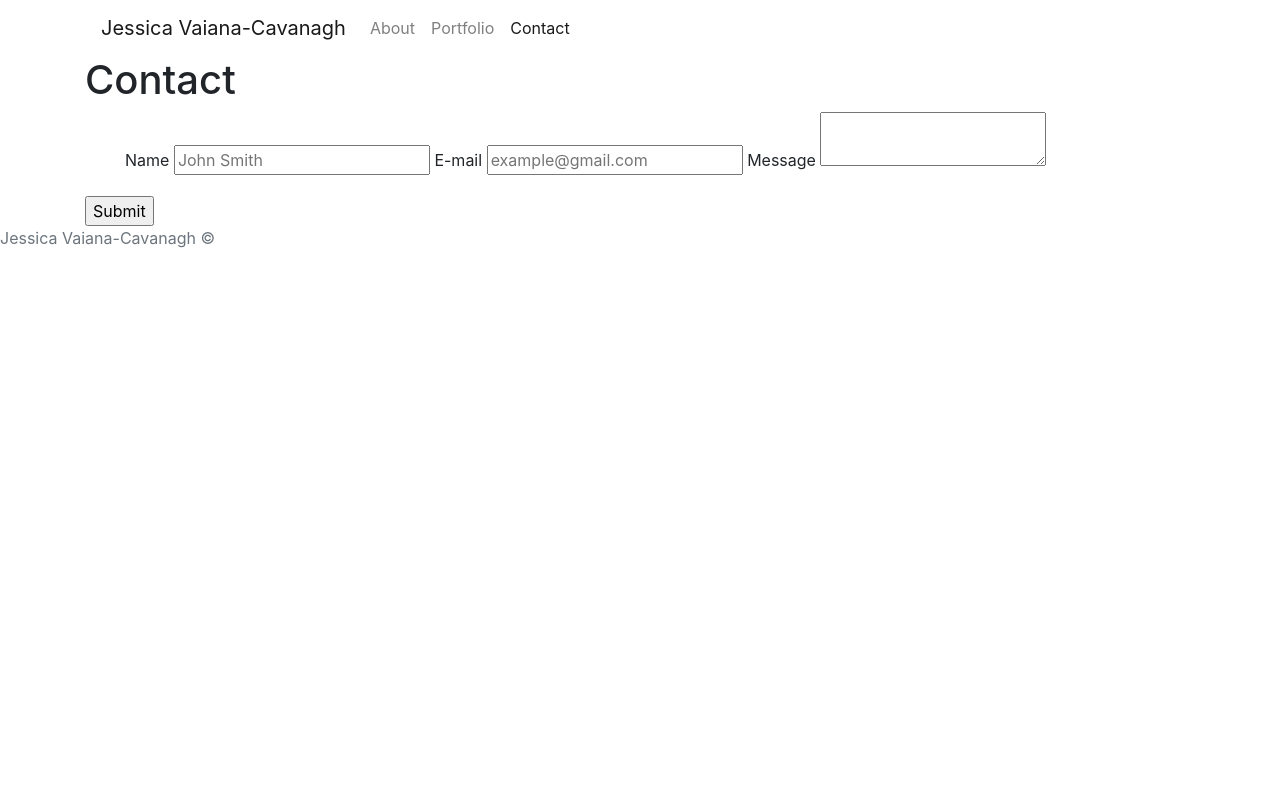
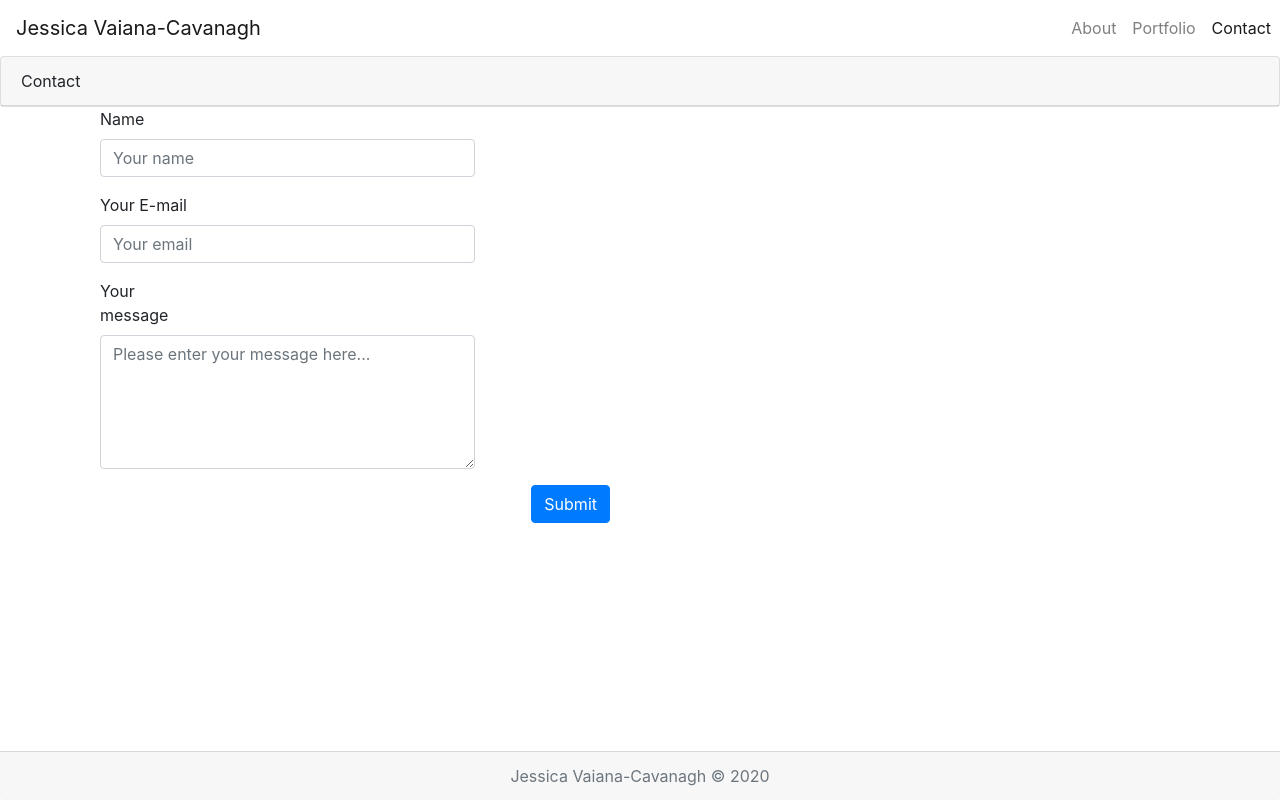
Before and after one commit to jessicavc/Bootstrap-Portfolio, a plain HTML site: page contact.html in a window 1280 px wide. Drawn offline with nearby package versions, Linux system fonts and the light colour scheme.

```diff
--- a/contact.html
+++ b/contact.html
@@ -11,48 +11,88 @@
 
 <body>
 
-  <header id="masthead">
+  <div class="container-fluid; pull left"></div>
+    <div class="row justify-content-between">
+      <div class="col-8">  <nav class="navbar navbar-expand-lg navbar-light">
+        <a class="navbar-brand" href="index.html">Jessica Vaiana-Cavanagh</a>
+      </div>
+
+  <div class="container-fluid;  float-right"></div>
+  <nav class="navbar navbar-expand-lg navbar-light">
+    <button class="navbar-toggler" type="button" data-toggle="collapse" data-target="#navbarNav" aria-controls="navbarNav" aria-expanded="false" aria-label="Toggle navigation">
+      <span class="navbar-toggler-icon"></span>
+    </button>
+    <div class="collapse navbar-collapse" id="navbarNav">
+      <ul class="navbar-nav">
+        <li class="nav-item">
+          <a class="nav-link" href="index.html">About</a>
+        </li>
+        <li class="nav-item">
+          <a class="nav-link" href="portfolio.html">Portfolio</a>
+        </li>
+        <li class="nav-item active">
+          <a class="nav-link" href="contact.html">Contact<span class="sr-only">(current)</span></a>
+        </li>
+      </ul>
+    </div>
+  </nav>
+</div>
+
+    <div class="card">
+      <div class="card-header">
+        Contact
+      </div>
+    </div>
+
     <div class="container">
-      <nav class="navbar navbar-expand-lg navbar-light bg-white">
-        <a class="navbar-brand" href="index.html">Jessica Vaiana-Cavanagh</a>
-        <button class="navbar-toggler" type="button" data-toggle="collapse" data-target="#navbarNavAltMarkup" aria-controls="navbarNavAltMarkup" aria-expanded="false" aria-label="Toggle navigation">
-          <span class="navbar-toggler-icon"></span>
-        </button>
-        <div class="collapse navbar-collapse" id="navbarNavAltMarkup">
-          <div class="navbar-nav">
-            <a class="nav-item nav-link" href="index.html">About </a>
-            <a class="nav-item nav-link" href="portfolio.html">Portfolio</a>
-            <a class="nav-item nav-link active" href="contact.html">Contact<span class="sr-only"></span></a>
+      <div class="row">
+          <div class="col-md-6 col-md-offset-3">
+            <div class="well well-sm">
+              <form class="form-horizontal" action="" method="post">
+              <fieldset>
+
+                <!-- Name input-->
+                <div class="form-group">
+                  <label class="col-md-3 control-label" for="name">Name</label>
+                  <div class="col-md-9">
+                    <input id="name" name="name" type="text" placeholder="Your name" class="form-control">
+                  </div>
+                </div>
+
+                <!-- Email input-->
+                <div class="form-group">
+                  <label class="col-md-3 control-label" for="email">Your E-mail</label>
+                  <div class="col-md-9">
+                    <input id="email" name="email" type="text" placeholder="Your email" class="form-control">
+                  </div>
+                </div>
+
+                <!-- Message body -->
+                <div class="form-group">
+                  <label class="col-md-3 control-label" for="message">Your message</label>
+                  <div class="col-md-9">
+                    <textarea class="form-control" id="message" name="message" placeholder="Please enter your message here..." rows="5"></textarea>
+                  </div>
+                </div>
+
+                <!-- Form actions -->
+                <div class="form-group">
+                  <div class="col-md-12 text-right">
+                    <button type="submit" class="btn btn-primary">Submit</button>
+                  </div>
+                </div>
+              </fieldset>
+              </form>
+            </div>
           </div>
-      </nav>
+      </div>
     </div>
-</header>
 
-  <div id="main-container" class="container">
-    <section class="main-section">
-      <h1>Contact</h1>
-
-      <form id="contact-form">
-        <ul>
-            <label for="name">Name</label>
-            <input type="text" id="name" name="name" placeholder="John Smith" required="required">
-            <label for="email">E-mail</label>
-            <input type="email" id="email" name="email" placeholder="example@gmail.com" required="required">
-            <label for="message">Message</label>
-            <textarea id="message" name="message" required="required"></textarea>
-        </ul>
-        <input type="submit">
-      </form>
-
-    </section>
-
+  <div class="fixed-bottom text-center">
+    <div class="card-footer text-muted">
+      Jessica Vaiana-Cavanagh &copy; 2020
+    </div>
   </div>
-
-    <footer>
-      <div class="footer">
-          <span class="text-muted"> Jessica Vaiana-Cavanagh &copy;</span>
-      </div>
-    </footer>
 
   <script src="https://code.jquery.com/jquery-3.4.1.slim.min.js" integrity="sha384-J6qa4849blE2+poT4WnyKhv5vZF5SrPo0iEjwBvKU7imGFAV0wwj1yYfoRSJoZ+n" crossorigin="anonymous"></script>
   <script src="https://cdn.jsdelivr.net/npm/popper.js@1.16.0/dist/umd/popper.min.js" integrity="sha384-Q6E9RHvbIyZFJoft+2mJbHaEWldlvI9IOYy5n3zV9zzTtmI3UksdQRVvoxMfooAo" crossorigin="anonymous"></script>
```
Also changed, not shown: index.html (+40 -35 lines), portfolio.html (+36 -46 lines), assets/images/Portfolio-Profile-Pic.jpg.
